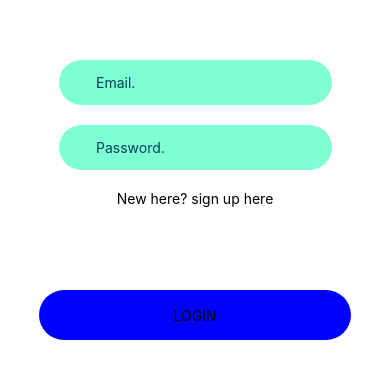
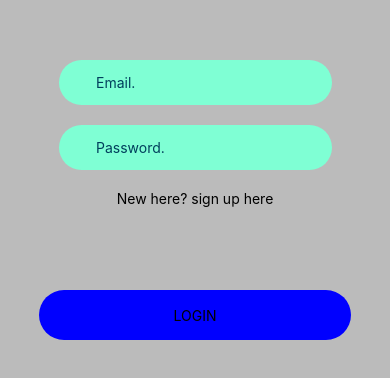
Before and after one commit to BTekUp/matching-sample-project, a React Native app: screen / in a window 390 px wide. Shown: the part 222-600 px from the top of the page. Built offline with nearby package versions, Linux system fonts and the light colour scheme.

Commit message:
Update App.js

```diff
--- a/App.js
+++ b/App.js
@@ -50,7 +50,7 @@ export default function App() {
 const styles = StyleSheet.create({
   container: {
     flex: 1,
-    backgroundColor: "#fff",
+    backgroundColor: "#bbb",
     alignItems: "center",
     justifyContent: "center",
   },
```
